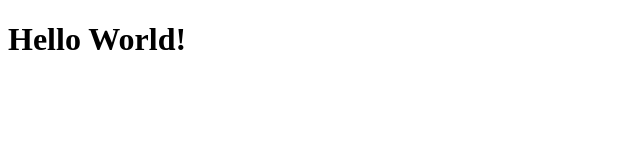
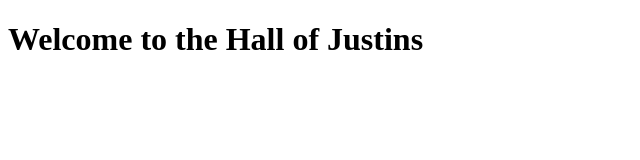
Before and after one commit to jlswift2/Personal-Website, a plain HTML site: page index.html in a window 1280 px wide. Shown: the whole page, without its empty margins (0-640 px from the left). Drawn offline with Linux system fonts and the light colour scheme.

Commit message:
Add basic HTML formatting and link to style.css

```diff
--- a/index.html
+++ b/index.html
@@ -2,10 +2,11 @@
 <html lang="en">
   <head>
     <link rel="stylesheet" href="style.css" />
-    <title>My Website</title>
+    <title>Hall of Justins</title>
   </head>
   <body>
-    <h1>Hello World!</h1>
-    <script src="script.js"></script>
+      <header>
+        <h1>Welcome to the Hall of Justins</h1>
+      </header>
   </body>
 </html>
```
